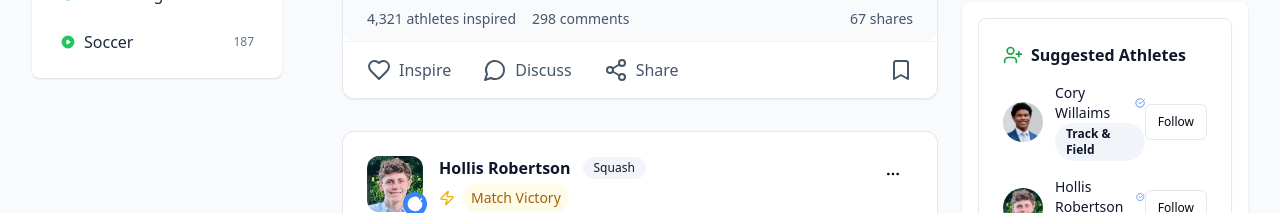
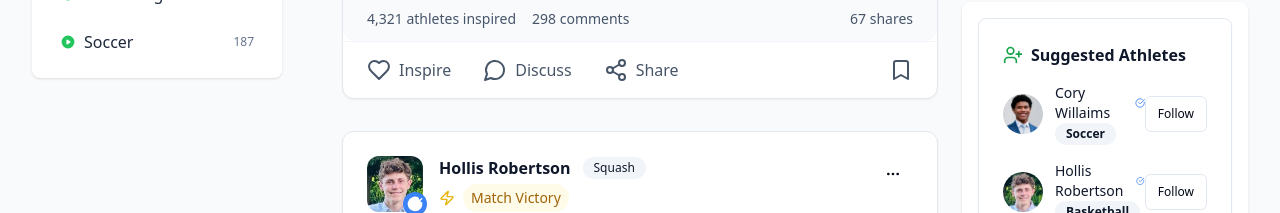
Before and after one commit to RealBuilds/Web, a React (Vite) app: page / in a window 1280 px wide. Shown: the part 1040-1253 px from the top of the page. Built offline with nearby package versions, Linux system fonts and the light colour scheme.

Commit message:
Update SuggestedAthletes.tsx

```diff
--- a/src/components/SuggestedAthletes.tsx
+++ b/src/components/SuggestedAthletes.tsx
@@ -6,7 +6,7 @@ export const SuggestedAthletes = () => {
   const athletes = [
     {
       name: "Cory Willaims",
-      sport: "Track & Field",
+      sport: "Soccer",
       avatar: "/profile-cory-williams.jpg",
       followers: "892K",
       verified: true
```
